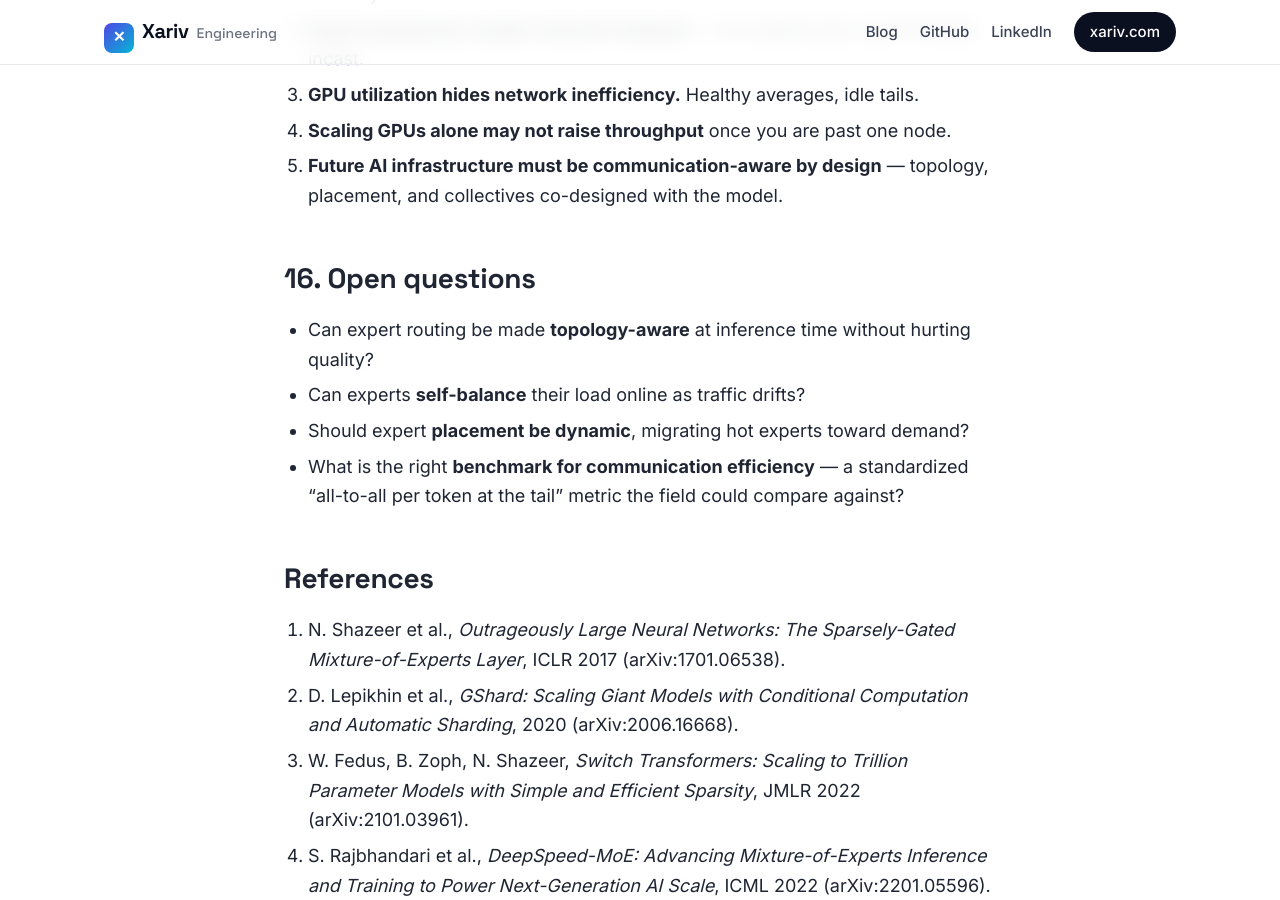
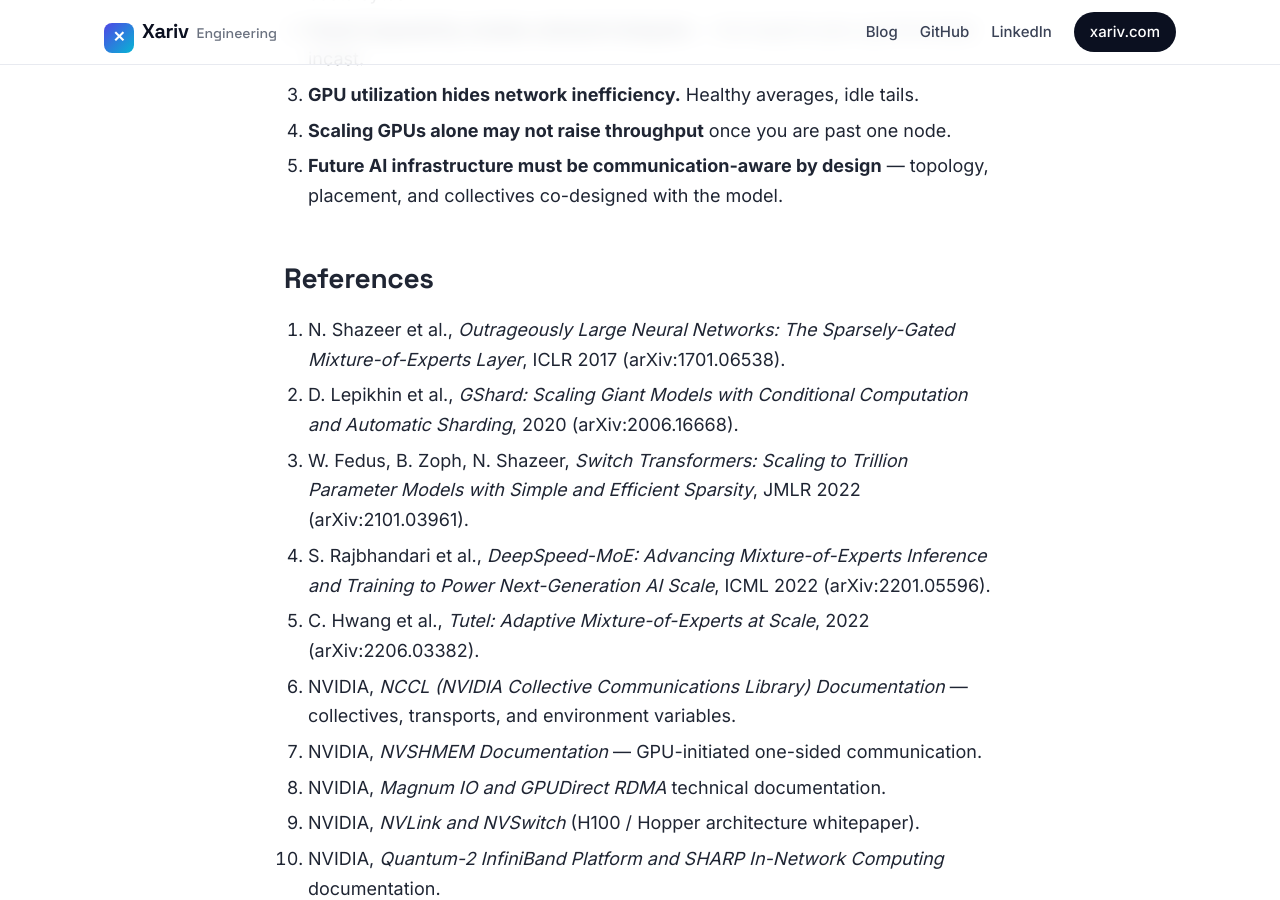
Before and after one commit to manojkumar-github/manojkumar-github.github.io, a Jekyll site: the page built from _posts/2026-06-14-networking-bottlenecks-large-scale-moe-inference.md, in a window 1280 px wide and 900 px high, scrolled down 13633 px. Built offline with Jekyll 4.4.1, drawn with Linux system fonts in a browser that asks for light colours; some of the changed text lies outside the part shown.

Commit message:
update blog

```diff
--- a/_posts/2026-06-14-networking-bottlenecks-large-scale-moe-inference.md
+++ b/_posts/2026-06-14-networking-bottlenecks-large-scale-moe-inference.md
@@ -357,13 +357,6 @@ to you.**
 5. **Future AI infrastructure must be communication-aware by design** — topology,
    placement, and collectives co-designed with the model.
 
-## 16. Open questions
-
-- Can expert routing be made **topology-aware** at inference time without hurting quality?
-- Can experts **self-balance** their load online as traffic drifts?
-- Should expert **placement be dynamic**, migrating hot experts toward demand?
-- What is the right **benchmark for communication efficiency** — a standardized
-  "all-to-all per token at the tail" metric the field could compare against?
 
 ## References
 
```
